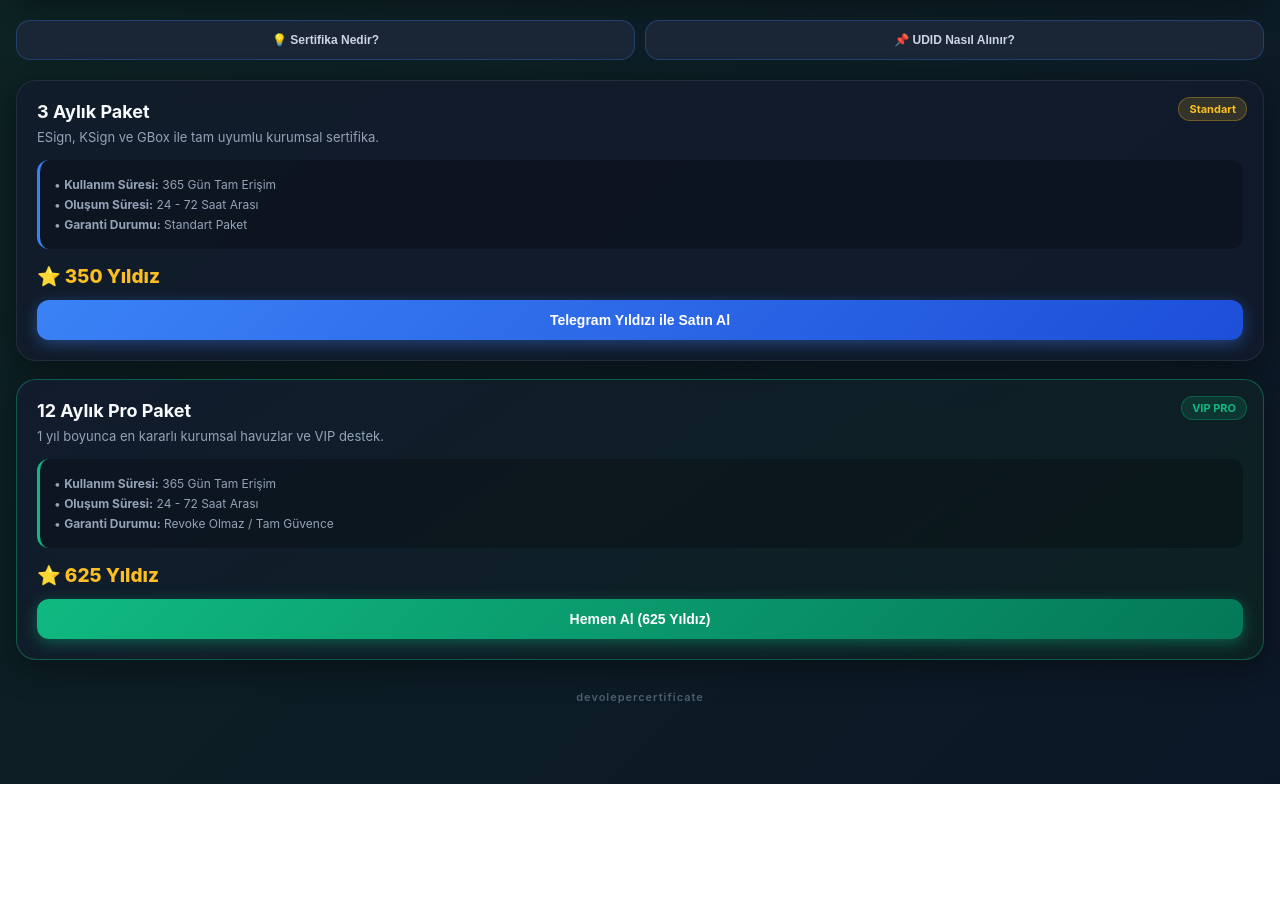
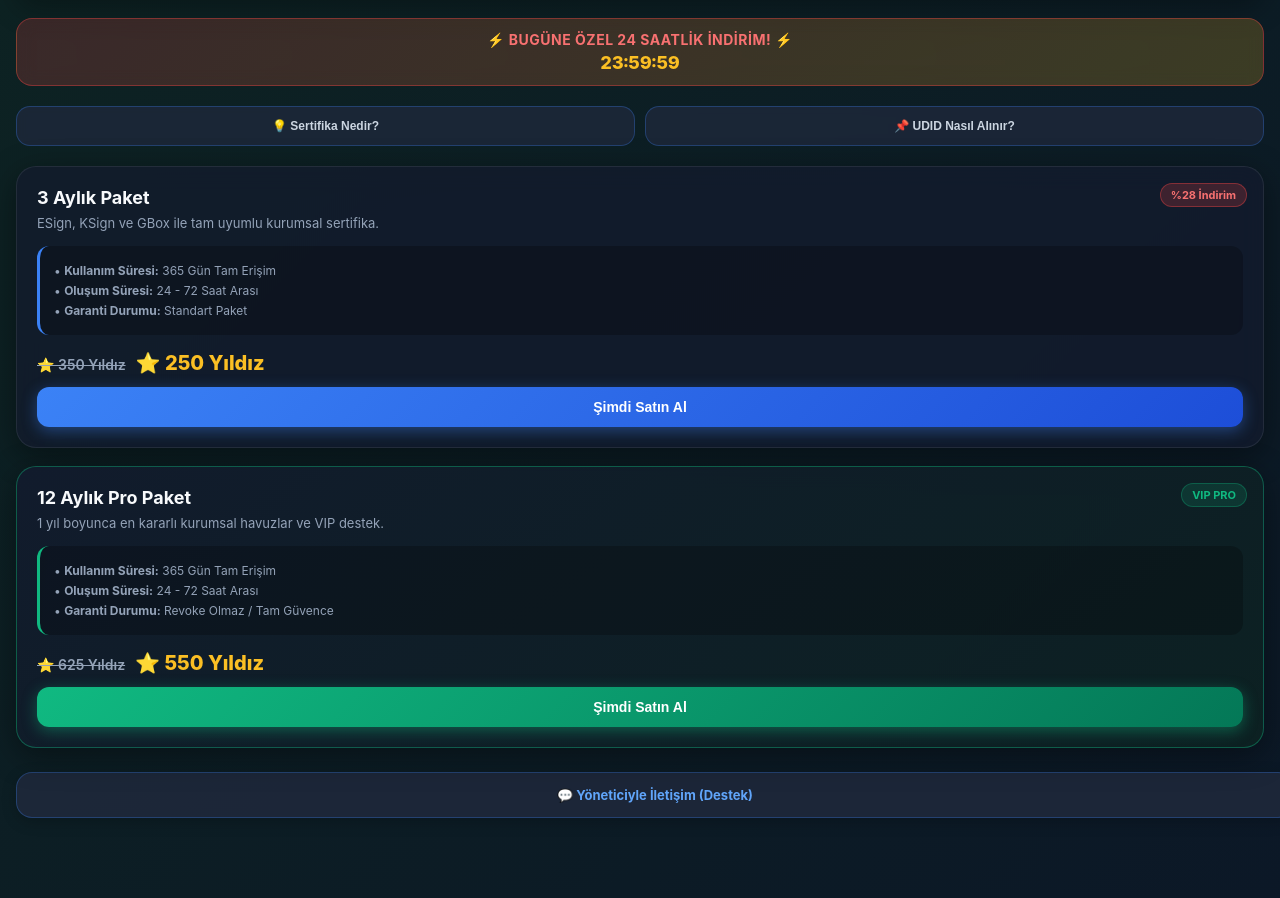
Before and after one commit to veyseldz201-debug/sertifika-bot, a plain HTML site: page index.html in a window 1280 px wide. Shown: the part 113-1011 px from the top of the page. Before the commit the page ends 897 px from the top, so only its background shows below. Drawn offline with Linux system fonts and the light colour scheme; a script that the page names is missing.

Commit message:
index.html

```diff
--- a/index.html
+++ b/index.html
@@ -3,7 +3,7 @@
 <head>
     <meta charset="UTF-8">
     <meta name="viewport" content="width=device-width, initial-scale=1.0">
-    <title>iOS Sertifika Merkezi</title>
+    <title>iOSEsignTR</title>
     <script src="https://telegram.org/js/telegram-web-app.js"></script>
     <style>
         @keyframes gradientAnimation {
@@ -19,6 +19,7 @@
             --accent-blue: #3b82f6;
             --accent-green: #10b981;
             --accent-gold: #fbbf24;
+            --accent-red: #ef4444;
         }
         body {
             font-family: -apple-system, BlinkMacSystemFont, 'Segoe UI', Roboto, sans-serif;
@@ -33,7 +34,7 @@
         }
         .header {
             text-align: center;
-            margin-bottom: 24px;
+            margin-bottom: 20px;
             padding: 18px 10px;
             background: rgba(13, 20, 35, 0.6);
             backdrop-filter: blur(10px);
@@ -43,7 +44,7 @@
         }
         .header h2 {
             margin: 0 0 6px 0;
-            font-size: 24px;
+            font-size: 26px;
             font-weight: 800;
             background: linear-gradient(90deg, #60a5fa, #34d399);
             -webkit-background-clip: text;
@@ -53,6 +54,30 @@
             margin: 0;
             color: var(--text-muted);
             font-size: 13px;
+        }
+        /* 24 Saatlik İndirim Banneri & Sayaç */
+        .discount-banner {
+            background: linear-gradient(135deg, rgba(239, 68, 68, 0.2), rgba(251, 191, 36, 0.2));
+            border: 1px solid rgba(239, 68, 68, 0.4);
+            border-radius: 16px;
+            padding: 12px;
+            text-align: center;
+            margin-bottom: 20px;
+            backdrop-filter: blur(8px);
+        }
+        .discount-banner h4 {
+            margin: 0 0 4px 0;
+            color: #f87171;
+            font-size: 14px;
+            font-weight: 700;
+            text-transform: uppercase;
+            letter-spacing: 0.5px;
+        }
+        .countdown {
+            font-size: 18px;
+            font-weight: 800;
+            color: var(--accent-gold);
+            font-variant-numeric: tabular-nums;
         }
         /* Bilgi ve Rehber Butonları Grid */
         .info-buttons {
@@ -97,13 +122,13 @@
             position: absolute;
             top: 16px;
             right: 16px;
-            background: rgba(251, 191, 36, 0.15);
-            color: var(--accent-gold);
+            background: rgba(239, 68, 68, 0.2);
+            color: #f87171;
             font-size: 11px;
             font-weight: 700;
             padding: 4px 10px;
             border-radius: 20px;
-            border: 1px solid rgba(251, 191, 36, 0.3);
+            border: 1px solid rgba(239, 68, 68, 0.4);
         }
         .card-header h3 {
             margin: 0 0 6px 0;
@@ -136,8 +161,19 @@
             justify-content: space-between;
             align-items: center;
         }
+        .price-box {
+            display: flex;
+            align-items: baseline;
+            gap: 10px;
+        }
+        .old-price {
+            font-size: 14px;
+            color: #94a3b8;
+            text-decoration: line-through;
+            font-weight: 600;
+        }
         .price {
-            font-size: 19px;
+            font-size: 20px;
             font-weight: 800;
             color: var(--accent-gold);
         }
@@ -161,6 +197,27 @@
             box-shadow: 0 4px 15px rgba(16, 185, 129, 0.4);
         }
         .btn:active { opacity: 0.85; transform: scale(0.98); }
+
+        /* Yönetici İletişim Butonu */
+        .admin-contact-btn {
+            display: block;
+            width: 100%;
+            background: rgba(30, 41, 59, 0.9);
+            border: 1px solid rgba(59, 130, 246, 0.3);
+            color: #60a5fa;
+            text-align: center;
+            padding: 14px;
+            border-radius: 16px;
+            font-size: 13px;
+            font-weight: 700;
+            text-decoration: none;
+            margin-top: 24px;
+            box-shadow: 0 4px 15px rgba(0,0,0,0.2);
+            transition: background 0.2s;
+        }
+        .admin-contact-btn:active {
+            background: rgba(59, 130, 246, 0.2);
+        }
 
         /* Modal / Açılır Pencereler */
         .modal {
@@ -198,21 +255,18 @@
         .close-btn { background: none; border: none; color: #94a3b8; font-size: 20px; cursor: pointer; }
         .modal-body p, .modal-body ol { font-size: 13px; color: #cbd5e1; line-height: 1.5; margin: 8px 0; }
         .modal-body ol { padding-left: 20px; }
-
-        .footer-sig {
-            text-align: center;
-            margin-top: 30px;
-            color: rgba(148, 163, 184, 0.5);
-            font-size: 11px;
-            letter-spacing: 1px;
-            font-weight: 600;
-        }
     </style>
 </head>
 <body>
     <div class="header">
-        <h2>🛡️ iOS Sertifika Merkezi</h2>
+        <h2>iOSEsignTR</h2>
         <p id="user-greeting">Güvenli ve kesintisiz lisans çözümleri</p>
+    </div>
+
+    <!-- 24 Saatlik İndirim Sayaç Banneri -->
+    <div class="discount-banner">
+        <h4>⚡ Bugüne Özel 24 Saatlik İndirim! ⚡️</h4>
+        <div class="countdown" id="countdown-timer">23:59:59</div>
     </div>
 
     <!-- Bilgilendirme ve UDID Rehberi Butonları -->
@@ -223,7 +277,7 @@
 
     <!-- 3 Aylık Paket -->
     <div class="card">
-        <div class="badge">Standart</div>
+        <div class="badge">%28 İndirim</div>
         <div class="card-header">
             <h3>3 Aylık Paket</h3>
         </div>
@@ -234,9 +288,12 @@
             <p>• <b>Garanti Durumu:</b> Standart Paket</p>
         </div>
         <div class="price-footer">
-            <span class="price">⭐ 350 Yıldız</span>
+            <div class="price-box">
+                <span class="old-price">⭐ 350 Yıldız</span>
+                <span class="price">⭐ 250 Yıldız</span>
+            </div>
         </div>
-        <button class="btn" onclick="yildizIleOde(350)">Telegram Yıldızı ile Satın Al</button>
+        <button class="btn" onclick="yildizIleOde(250)">Şimdi Satın Al</button>
     </div>
 
     <!-- 12 Aylık Pro Paket -->
@@ -252,12 +309,16 @@
             <p>• <b>Garanti Durumu:</b> Revoke Olmaz / Tam Güvence</p>
         </div>
         <div class="price-footer">
-            <span class="price">⭐ 625 Yıldız</span>
+            <div class="price-box">
+                <span class="old-price">⭐ 625 Yıldız</span>
+                <span class="price">⭐ 550 Yıldız</span>
+            </div>
         </div>
-        <button class="btn btn-success" onclick="yildizIleOde(625)">Hemen Al (625 Yıldız)</button>
+        <button class="btn btn-success" onclick="yildizIleOde(550)">Şimdi Satın Al</button>
     </div>
 
-    <div class="footer-sig">devolepercertificate</div>
+    <!-- Yöneticiye Yaz Butonu -->
+    <a href="https://t.me/devolepercertificate" target="_blank" class="admin-contact-btn">💬 Yöneticiyle İletişim (Destek)</a>
 
     <!-- Sertifika Bilgi Modalı -->
     <div id="modal-info" class="modal">
@@ -305,6 +366,41 @@
             document.getElementById('user-greeting').innerText = `Hoş geldin, ${user.first_name}!`;
         }
 
+        // 24 Saatlik Geri Sayım Mantığı
+        function startCountdown() {
+            // Süreyi localstorage üzerinden tutuyoruz ki sayfa yenilense bile sıfırlanmasın (24 saatlik döngü)
+            let timer = localStorage.getItem('discount_timer');
+            let timeSpan = 24 * 60 * 60; // 24 saat saniye cinsinden
+
+            if (!timer) {
+                timer = Math.floor(Date.now() / 1000) + timeSpan;
+                localStorage.setItem('discount_timer', timer);
+            }
+
+            setInterval(function () {
+                let now = Math.floor(Date.now() / 1000);
+                let remaining = timer - now;
+
+                if (remaining <= 0) {
+                    remaining = timeSpan;
+                    timer = now + timeSpan;
+                    localStorage.setItem('discount_timer', timer);
+                }
+
+                let hours = Math.floor((remaining % (1000 * 60 * 60 * 24)) / (60 * 60));
+                let minutes = Math.floor((remaining % (60 * 60)) / 60);
+                let seconds = Math.floor(remaining % 60);
+
+                // Çift haneli gösterim için 0 ekleme
+                hours = hours < 10 ? "0" + hours : hours;
+                minutes = minutes < 10 ? "0" + minutes : minutes;
+                seconds = seconds < 10 ? "0" + seconds : seconds;
+
+                document.getElementById("countdown-timer").innerText = `${hours}:${minutes}:${seconds}`;
+            }, 1000);
+        }
+        startCountdown();
+
         function openModal(modalId) {
             document.getElementById(modalId).style.display = 'flex';
         }
@@ -320,7 +416,6 @@
         }
 
         function yildizIleOde(yildizMiktari) {
-            // Hiçbir veriyi havada bırakmayan, anında bota parametre ile bağlayan kusursuz akış
             const botUsername = "SertifikaMagazaBot";
             window.Telegram.WebApp.openTelegramLink(`https://t.me/${botUsername}?start=odeme_${yildizMiktari}`);
         }
```
